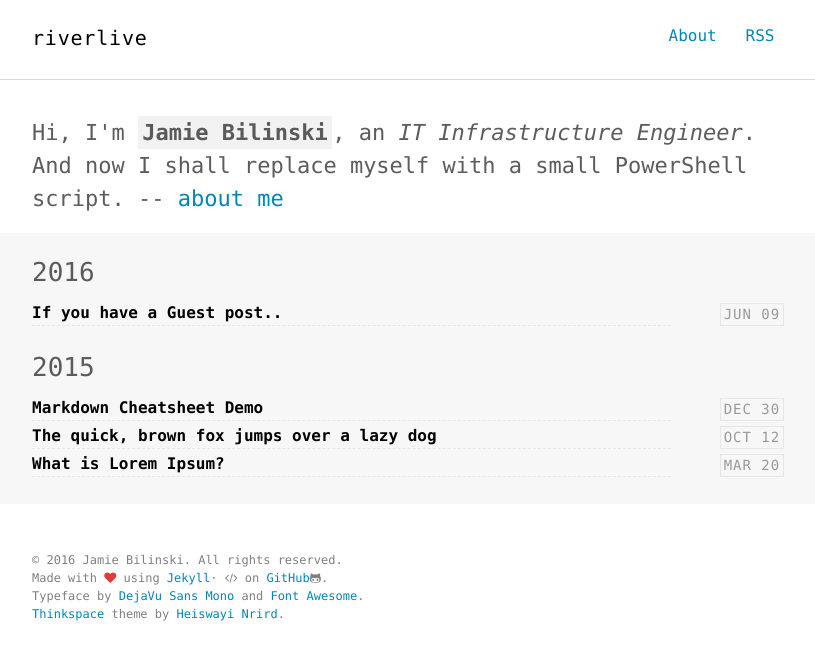
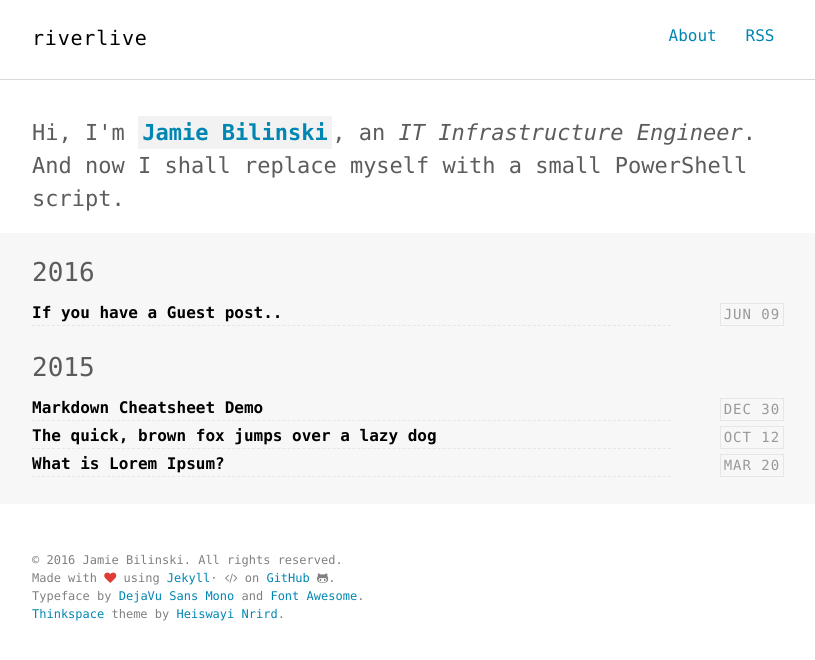
Before and after one commit to jbilinski/scriptops.com, a Jekyll site: the page built from index.html, in a window 1280 px wide. Shown: the top 660 px of the page, without its empty margins (232-1047 px from the left). Built offline with Jekyll 4.4.1, drawn with Linux system fonts in a browser that asks for light colours.

Commit message:
about syntax

```diff
--- a/_includes/footer.html
+++ b/_includes/footer.html
@@ -1,7 +1,7 @@
 <footer class="site-footer">
   <div class="container">
     <small class="block">&copy; {{ site.time | date: '%Y' }} {{ site.author.name }}. All rights reserved.</small>
-    <small class="block">Made with <i class="fa fa-heart" aria-hidden="true" style="color:#DD3D36"></i> using <a href="http://jekyllrb.com/">Jekyll</a>&middot; <i class="fa fa-code"></i> on <a href="https://github.com/jbilinski/jbilinski.github.io_jekyll_source">GitHub</a><i class="fa fa-github-alt"></i>. </small><small><sub>Typeface by <a href="https://www.fontsquirrel.com/fonts/dejavu-sans-mono">DejaVu Sans Mono</a> and <a href="http://fontawesome.io/">Font Awesome</a>.</small></sub>
+    <small class="block">Made with <i class="fa fa-heart" aria-hidden="true" style="color:#DD3D36"></i> using <a href="http://jekyllrb.com/">Jekyll</a>&middot; <i class="fa fa-code"></i> on <a href="https://github.com/jbilinski/jbilinski.github.io_jekyll_source">GitHub</a> <i class="fa fa-github-alt"></i>. </small><small><sub>Typeface by <a href="https://www.fontsquirrel.com/fonts/dejavu-sans-mono">DejaVu Sans Mono</a> and <a href="http://fontawesome.io/">Font Awesome</a>.</small></sub>
     <small><sub><a href="https://github.com/heiswayi/thinkspace">Thinkspace</a> theme by <a href="http://heiswayi.github.io/">Heiswayi Nrird</a>.</sub></small>
   </div>
 </footer>
--- a/_includes/intro.html
+++ b/_includes/intro.html
@@ -1,6 +1,6 @@
 <section class="intro">
   <div class="container">
-    <p class="lead">Hi, I'm <strong class="author-name" itemprop="name">{{ site.author.name }}</strong>, an <em itemprop="jobTitle">{{ site.author.job }}</em>. <br>
-    {{ site.author.bio }} -- <a href="{{ '/about' | prepend: site.author.url }}" target="_blank">about me</a></p>
+    <p class="lead">Hi, I'm <a href="{{ '/about' | prepend: site.author.url }}" target="_blank"><strong class="author-name" itemprop="name">{{ site.author.name }}</strong></a>, an <em itemprop="jobTitle">{{ site.author.job }}</em>. <br>
+    {{ site.author.bio }}</p>
   </div>
 </section>
```
